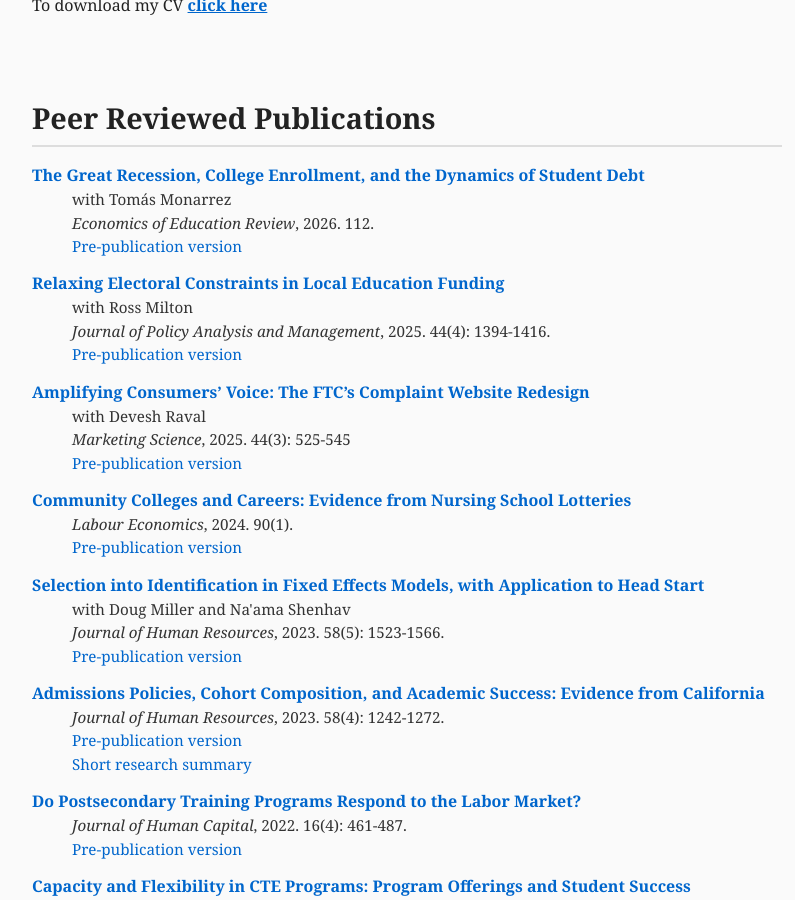
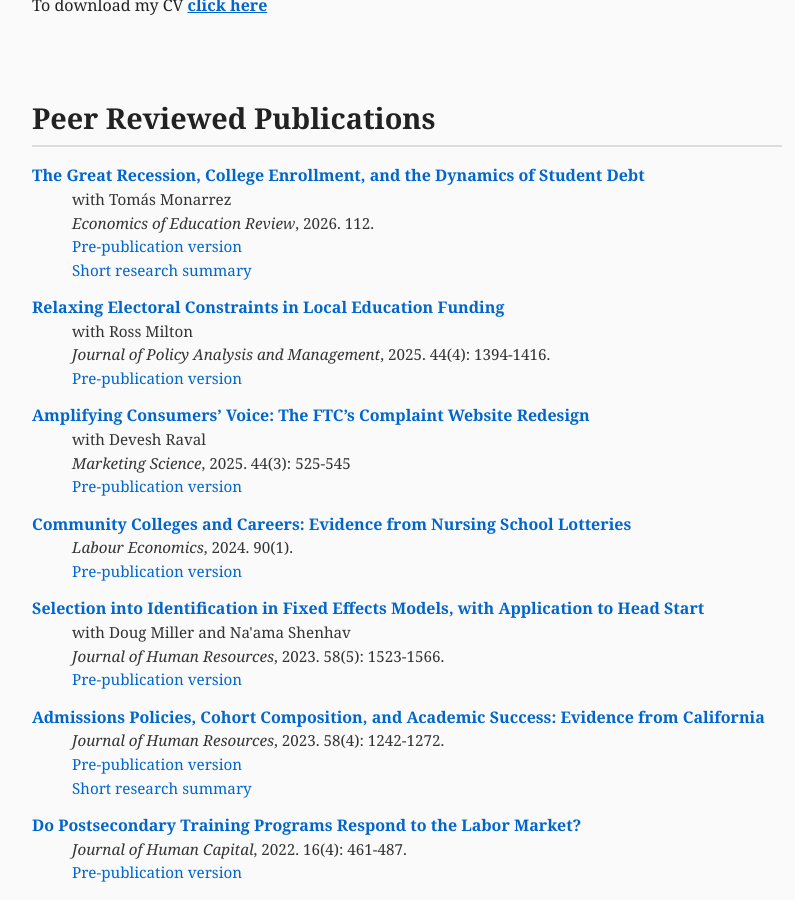
Before and after one commit to mzgrosz/mzgrosz.github.io, a Jekyll site: the page built from index.html, in a window 1280 px wide and 900 px high, scrolled down 560 px. Shown: the whole window, without its empty margins (233-1028 px from the left). Built offline with Jekyll 4.4.1, drawn with Linux system fonts in a browser that asks for light colours.

Commit message:
Update index.html

```diff
--- a/index.html
+++ b/index.html
@@ -38,6 +38,7 @@ title: Michel Grosz
 	 <span class="indented-line">with Tomás Monarrez</span>
 	 <span class="indented-line"><em>Economics of Education Review</em>, 2026. 112. </span>
 	 <span class="indented-line"><a href="https://papers.ssrn.com/sol3/papers.cfm?abstract_id=5220496"> Pre-publication version </a> </span>
+	 <span class="indented-line"><a href="https://mzgrosz.github.io/research/groszmonarrez_greatrecession_short.pdf">Short research summary</a></span>
 </p>
 
 <p>
```
